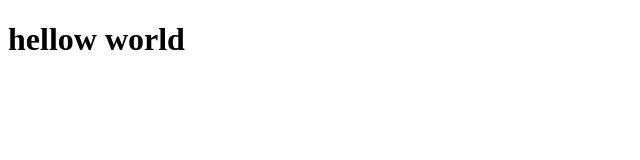
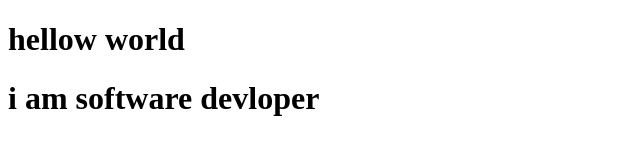
Before and after one commit to charpeamol/MicroverTrial1, a plain HTML site: page index.html in a window 1280 px wide. Shown: the whole page, without its empty margins (0-640 px from the left). Drawn offline with Linux system fonts and the light colour scheme.

```diff
--- a/index.html
+++ b/index.html
@@ -8,6 +8,7 @@
 
   <body>
     <h1>hellow world</h1>
+    <h1>i am software devloper</h1>
     <script src="https://cdn.freecodecamp.org/testable-projects-fcc/v1/bundle.js"></script>
 
     <!--
```
